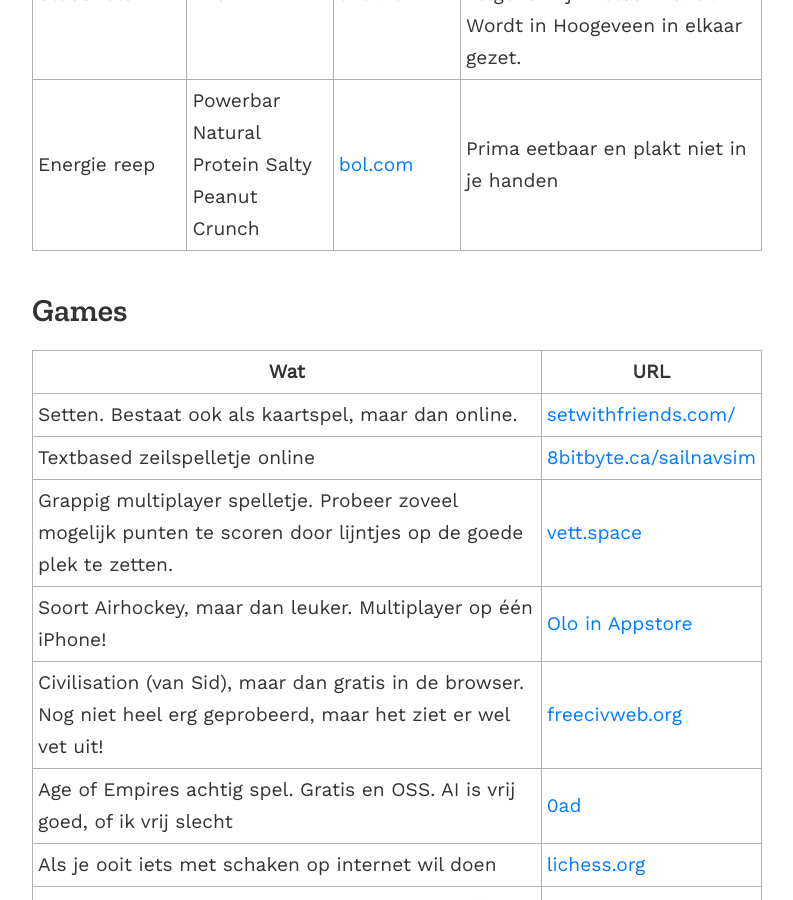
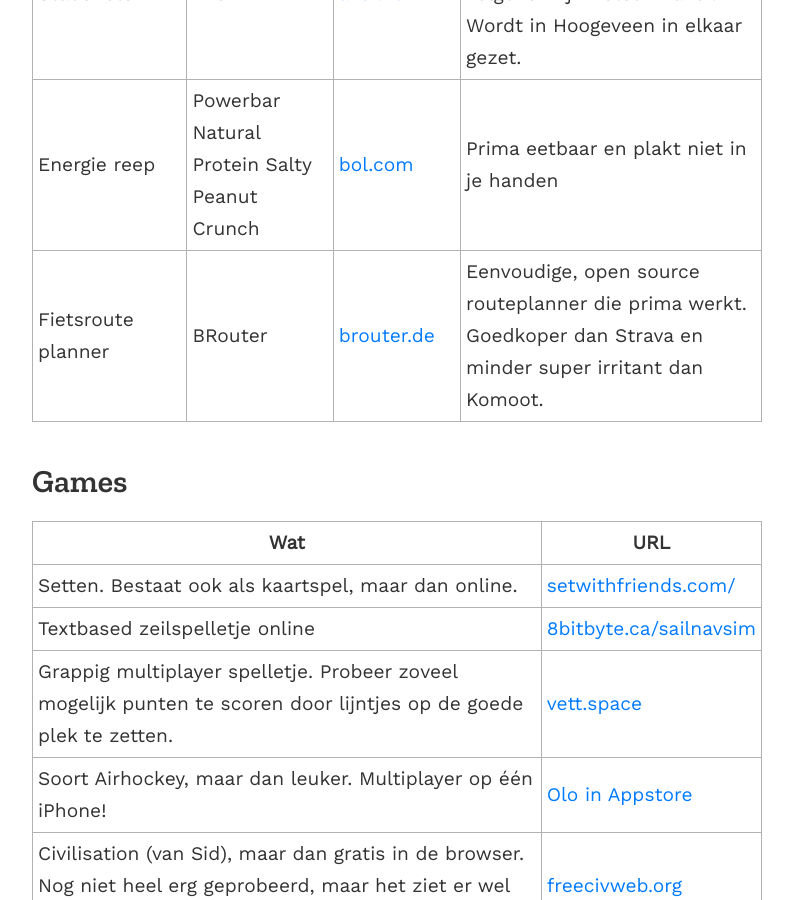
Before and after one commit to geensnor/geensnor.nl, a Jekyll site: the page built from pages/tips.md, in a window 1280 px wide and 900 px high, scrolled down 1825 px. Shown: the whole window, without its empty margins (243-1036 px from the left). Built offline with Jekyll 4.4.1, drawn with Linux system fonts in a browser that asks for light colours.

Commit message:
Update tips.md
Brouter erbij.

```diff
--- a/pages/tips.md
+++ b/pages/tips.md
@@ -23,6 +23,7 @@
 |Energiedrank poeder|Decathlon Aptonia ISO "Lighter Sweet Taste" Gele dop|[decathlon.nl](https://www.decathlon.nl/p/poeder-voor-isotone-dorstlesser-iso-rode-vruchten-650-g/_/R-p-9831?mc=8335609&fl=Citroen)|Energiedrank is vaak goor, maar deze is nog wel te doen. Bovendien is het poeder dus kun je een beetje je eigen sterkte eraan geven|
 |Stadsfiets|Azor|[azor.nl](https://www.azor.nl)|Stevigste fiets die mijn fietsenmaker verkoopt, volgens mijn fietsenmaker. Wordt in Hoogeveen in elkaar gezet. |
 |Energie reep|Powerbar Natural Protein Salty Peanut Crunch|[bol.com](https://www.bol.com/nl/p/powerbar-natural-protein-bar-salty-peanut-crunch-24-40-g/9200000063283275/)|Prima eetbaar en plakt niet in je handen|
+|Fietsroute planner|BRouter|[brouter.de](https://brouter.de/brouter-web)|Eenvoudige, open source routeplanner die prima werkt. Goedkoper dan Strava en minder super irritant dan Komoot.|
 
 ## Games
 
```
